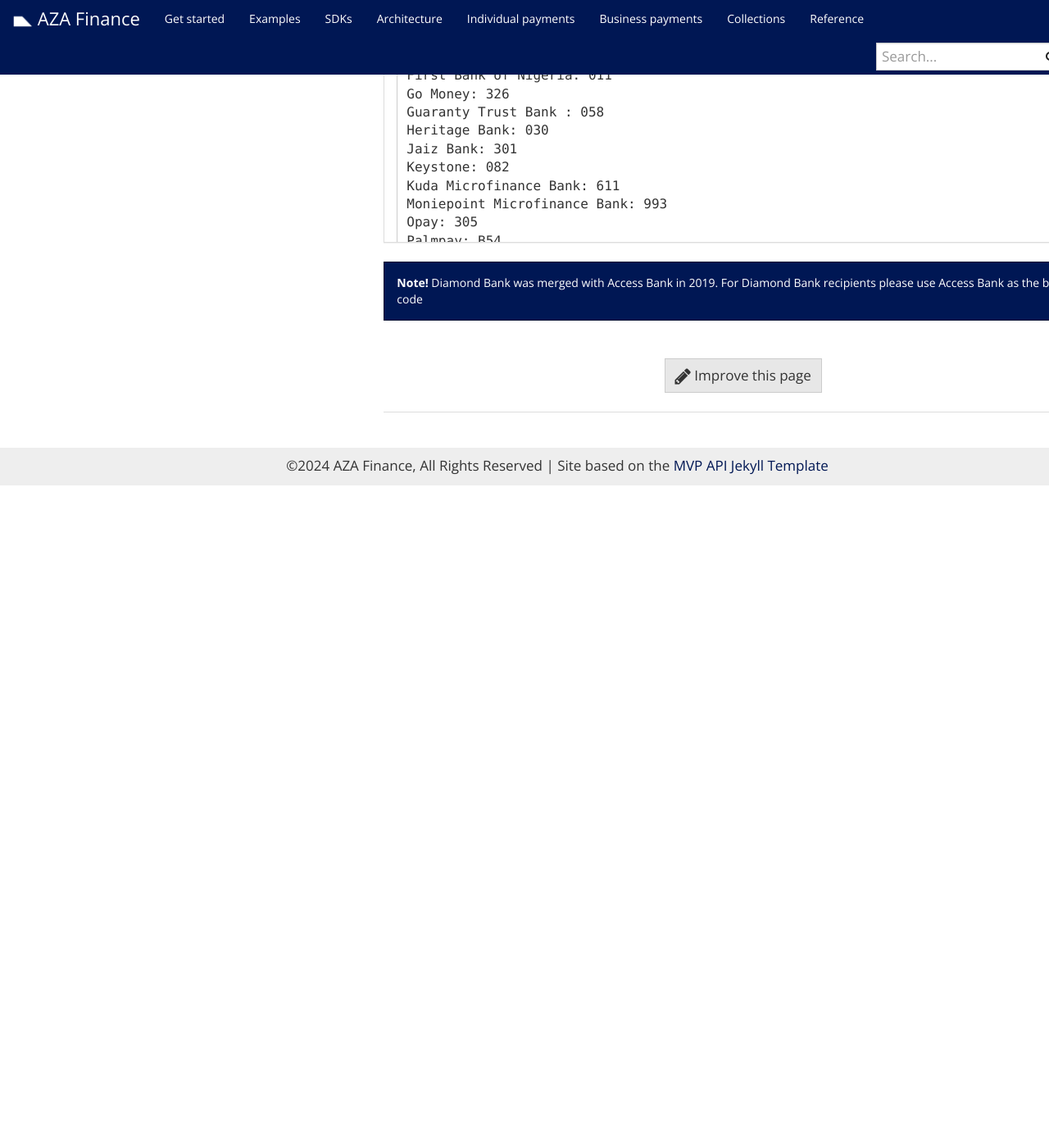
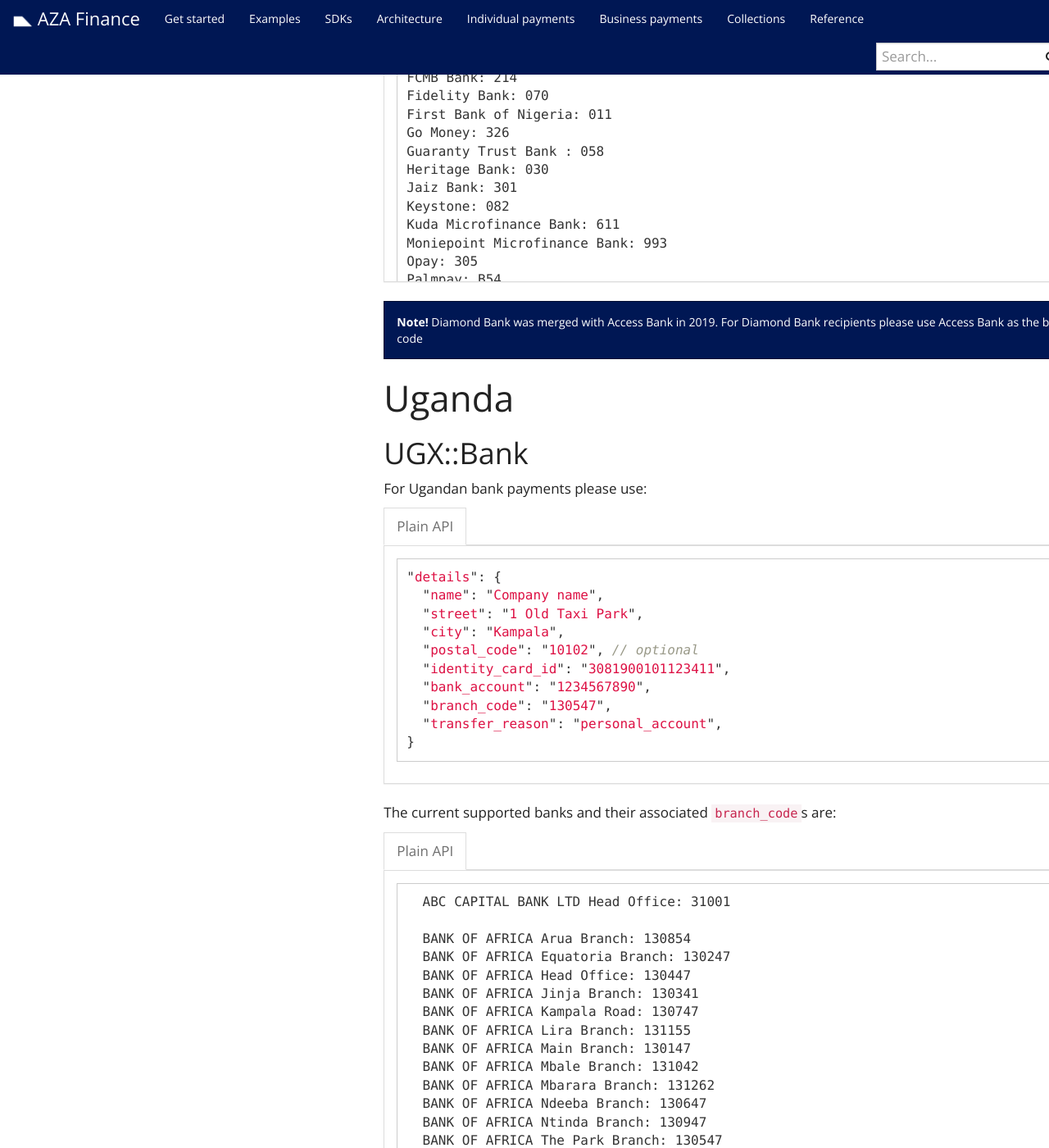
Before and after one commit to transferzero/api-documentation, a Jekyll site: the page built from _docs/business-payments.md, in a window 1280 px wide and 1400 px high, scrolled down 18817 px. Shown: the whole window at 82% size. Built offline with Jekyll 4.4.1, drawn with Linux system fonts in a browser that asks for light colours; nearby versions of some CDN libraries; comment, search, counter and statistics services are not loaded; before the commit the page ends 19409 px from its top, so only the background shows below that; some of the changed text lies outside the part shown.

Commit message:
BTA-12935 Add UGX Business Payout

```diff
--- a/_docs/business-payments.md
+++ b/_docs/business-payments.md
@@ -456,3 +456,7 @@
 {% include corridors/usd-bank.md recipient_type='business' %}
 
 {% include corridors/ngn-bank.md recipient_type='business' %}
+
+# Uganda
+
+{% include corridors/ugx-bank.md recipient_type='business' %}
```
